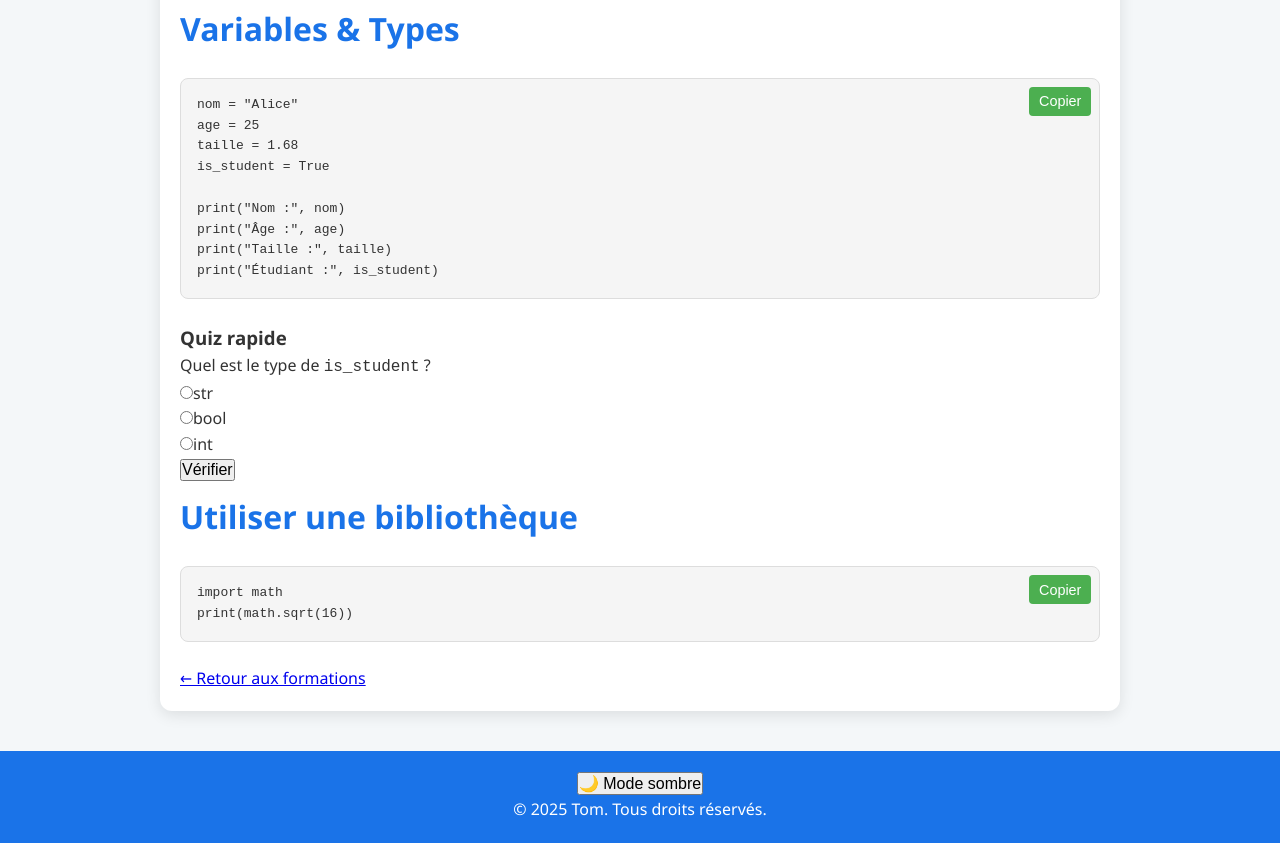
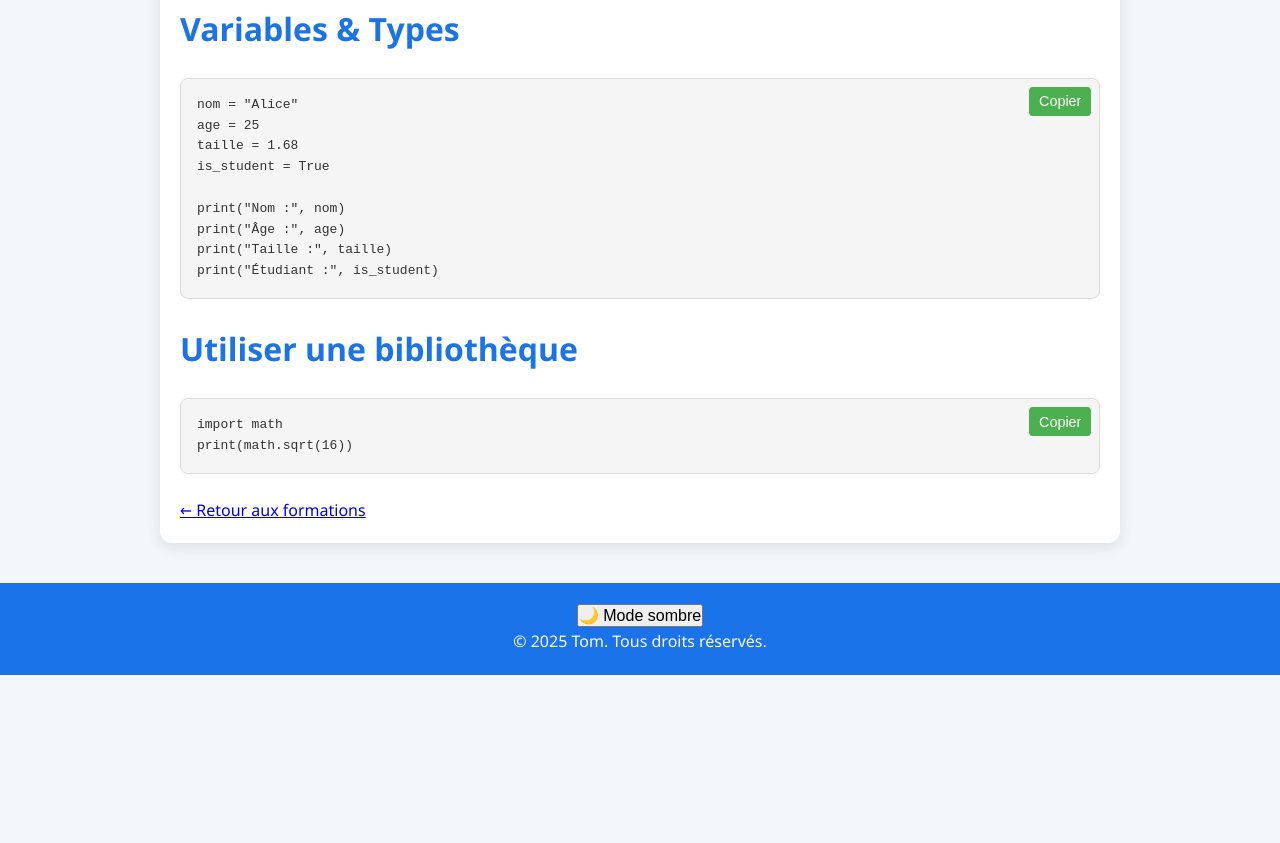
Before and after one commit to Tartuf59/Formation-F, a plain HTML site: page cours/python-les-bases.html in a window 1280 px wide. Shown: the part 874-1717 px from the top of the page. After the commit the page ends 1549 px from the top, so only its background shows below. Drawn offline with Linux system fonts and the light colour scheme.

Commit message:
Update python-les-bases.html

```diff
--- a/cours/python-les-bases.html
+++ b/cours/python-les-bases.html
@@ -74,6 +74,7 @@
 <section>
   <h2>Variables & Types</h2>
   <div class="code-container">
+    <button class="copy-btn">Copier</button>
     <pre><code>nom = "Alice"
 age = 25
 taille = 1.68
@@ -83,28 +84,18 @@ print("Nom :", nom)
 print("Âge :", age)
 print("Taille :", taille)
 print("Étudiant :", is_student)</code></pre>
-        <button class="copy-btn">Copier</button>
   </div>
-    </section>
-
-    <section class="quiz-container">
-      <h3>Quiz rapide</h3>
-      <p>Quel est le type de <code>is_student</code> ?</p>
-      <label><input type="radio" name="quiz1" value="str">str</label><br>
-      <label><input type="radio" name="quiz1" value="bool">bool</label><br>
-      <label><input type="radio" name="quiz1" value="int">int</label><br>
-      <button onclick="verifierQuiz('quiz1', 'bool')">Vérifier</button>
-      <p id="resultat-quiz1" class="resultat"></p>
 </section>
 
 <section>
   <h2>Utiliser une bibliothèque</h2>
   <div class="code-container">
+    <button class="copy-btn">Copier</button>
     <pre><code>import math
 print(math.sqrt(16))</code></pre>
-        <button class="copy-btn">Copier</button>
   </div>
 </section>
+
 
     <section>
       <a href="../cours.html">← Retour aux formations</a>
```
Lines whose indentation alone changed are shown as unchanged.
